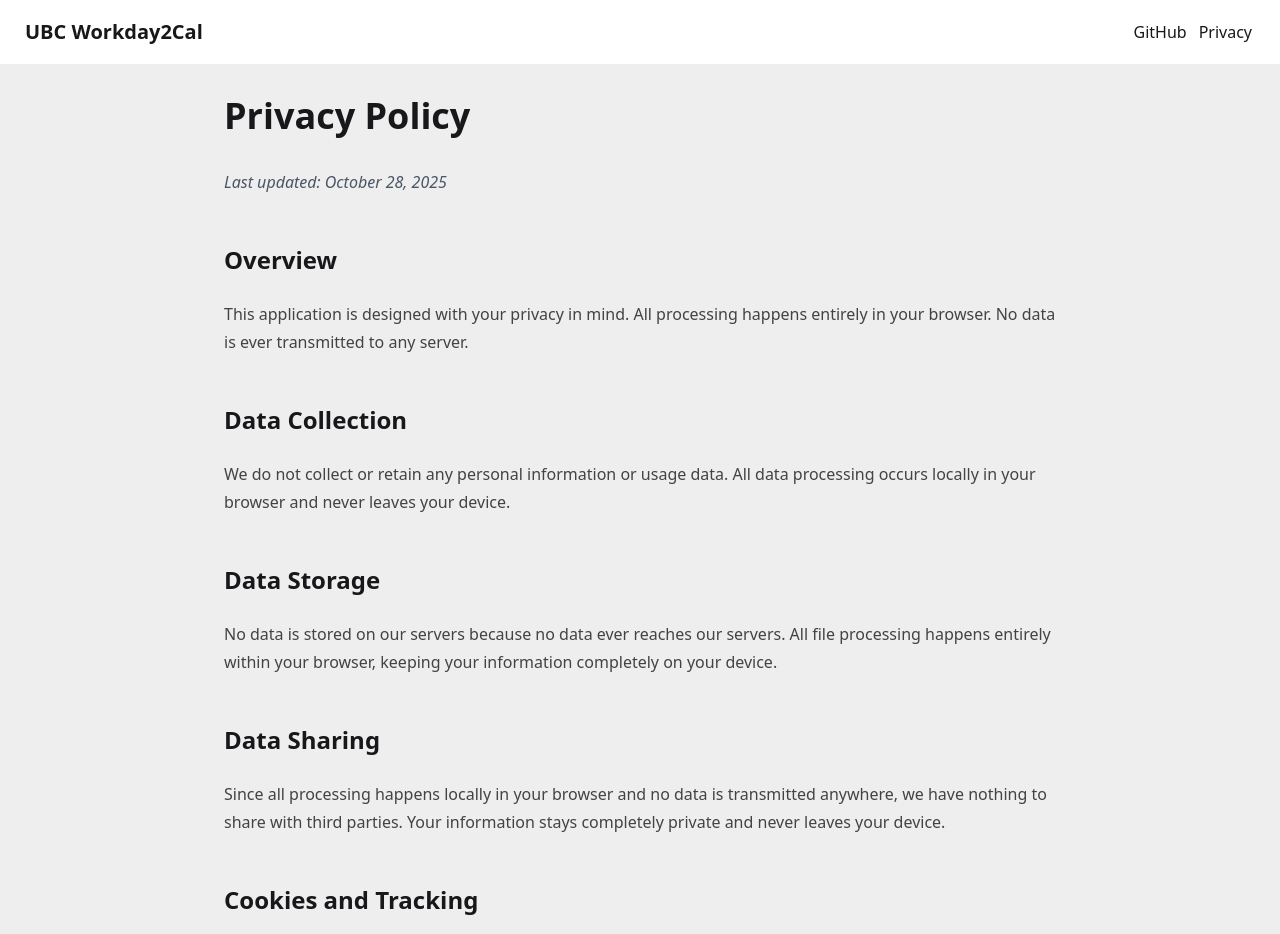
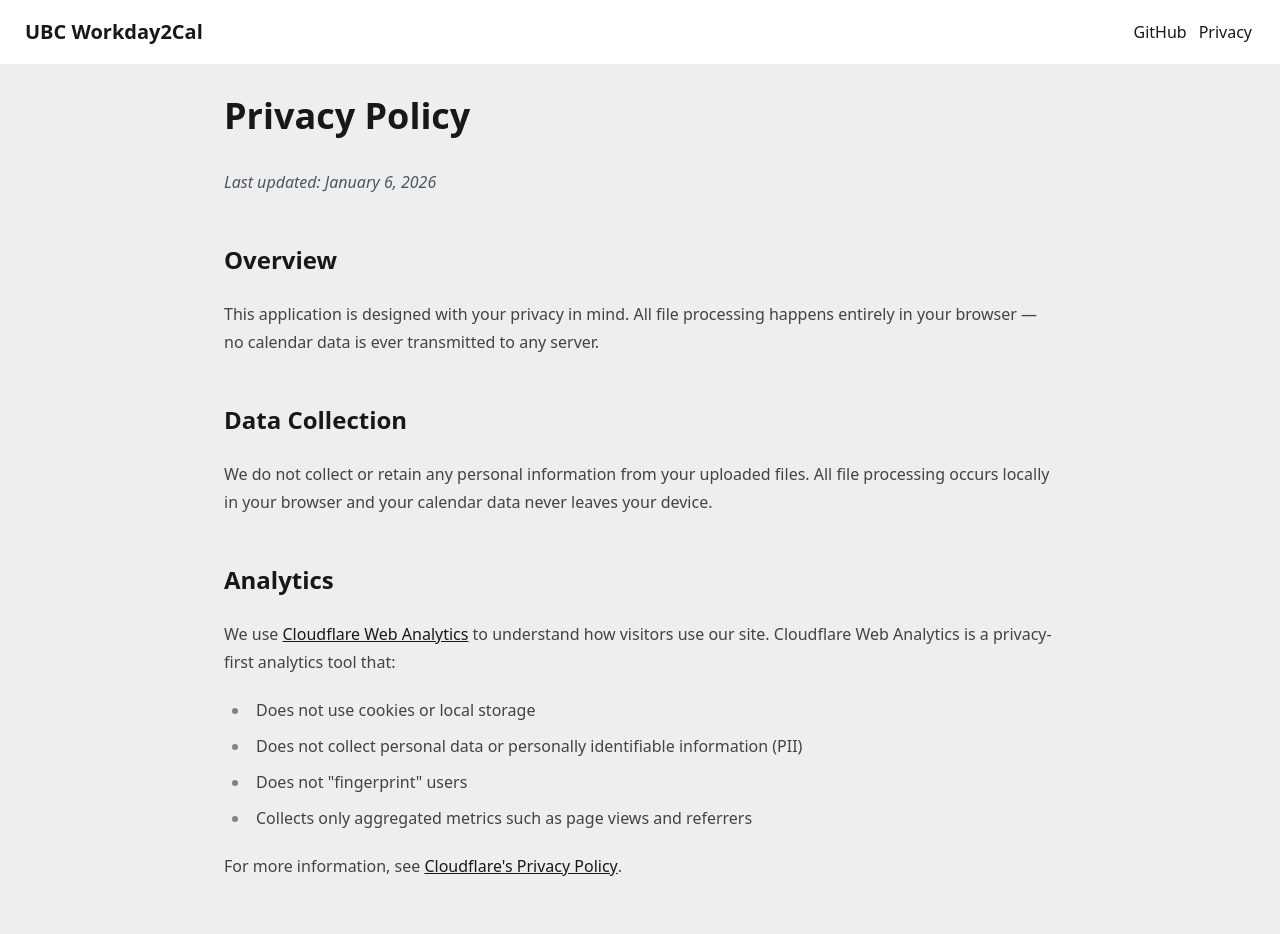
Before and after one commit to jackkoskie/ubc-workday2cal, a SvelteKit app: page /privacy in a window 1280 px wide. Shown: the top 934 px of the page. Built offline with nearby package versions, Linux system fonts and the light colour scheme.

Commit message:
feat: add cloudflare web analytics

```diff
--- a/src/app.html
+++ b/src/app.html
@@ -4,6 +4,14 @@
 		<meta charset="utf-8" />
 		<meta name="viewport" content="width=device-width, initial-scale=1" />
 		%sveltekit.head%
+
+		<!-- Cloudflare Web Analytics -->
+		<script
+			defer
+			src="https://static.cloudflareinsights.com/beacon.min.js"
+			data-cf-beacon='{"token": "41935d82e90e40a996298f0626c87f5d"}'
+		></script>
+		<!-- End Cloudflare Web Analytics -->
 	</head>
 	<body data-sveltekit-preload-data="hover">
 		<div style="display: contents">%sveltekit.body%</div>
--- a/src/routes/privacy/+page.svelte
+++ b/src/routes/privacy/+page.svelte
@@ -7,35 +7,55 @@
 <article class="mx-auto prose max-w-4xl p-8 prose-slate">
 	<h1>Privacy Policy</h1>
 
-	<p class="text-gray-600 italic">Last updated: October 28, 2025</p>
+	<p class="text-gray-600 italic">Last updated: January 6, 2026</p>
 
 	<h2>Overview</h2>
 	<p>
-		This application is designed with your privacy in mind. All processing happens entirely in your
-		browser. No data is ever transmitted to any server.
+		This application is designed with your privacy in mind. All file processing happens entirely in
+		your browser — no calendar data is ever transmitted to any server.
 	</p>
 
 	<h2>Data Collection</h2>
 	<p>
-		We do not collect or retain any personal information or usage data. All data processing occurs
-		locally in your browser and never leaves your device.
+		We do not collect or retain any personal information from your uploaded files. All file
+		processing occurs locally in your browser and your calendar data never leaves your device.
+	</p>
+
+	<h2>Analytics</h2>
+	<p>
+		We use <a href="https://www.cloudflare.com/web-analytics/">Cloudflare Web Analytics</a> to understand
+		how visitors use our site. Cloudflare Web Analytics is a privacy-first analytics tool that:
+	</p>
+	<ul>
+		<li>Does not use cookies or local storage</li>
+		<li>Does not collect personal data or personally identifiable information (PII)</li>
+		<li>Does not "fingerprint" users</li>
+		<li>Collects only aggregated metrics such as page views and referrers</li>
+	</ul>
+	<p>
+		For more information, see
+		<a href="https://www.cloudflare.com/privacypolicy/">Cloudflare's Privacy Policy</a>.
 	</p>
 
 	<h2>Data Storage</h2>
 	<p>
-		No data is stored on our servers because no data ever reaches our servers. All file processing
-		happens entirely within your browser, keeping your information completely on your device.
+		No calendar data is stored on our servers because no calendar data ever reaches our servers. All
+		file processing happens entirely within your browser, keeping your information completely on
+		your device.
 	</p>
 
 	<h2>Data Sharing</h2>
 	<p>
-		Since all processing happens locally in your browser and no data is transmitted anywhere, we
-		have nothing to share with third parties. Your information stays completely private and never
-		leaves your device.
+		Your uploaded files and calendar data are never transmitted anywhere—processing happens locally
+		in your browser. We do not share any personal information with third parties. Aggregated,
+		anonymized analytics data is processed by Cloudflare as described above.
 	</p>
 
 	<h2>Cookies and Tracking</h2>
-	<p>This application does not use cookies, analytics, or any tracking mechanisms.</p>
+	<p>
+		This application does not use cookies. The only analytics in use is Cloudflare Web Analytics,
+		which does not track individual users or use cookies.
+	</p>
 
 	<h2>Changes to This Policy</h2>
 	<p>
```
